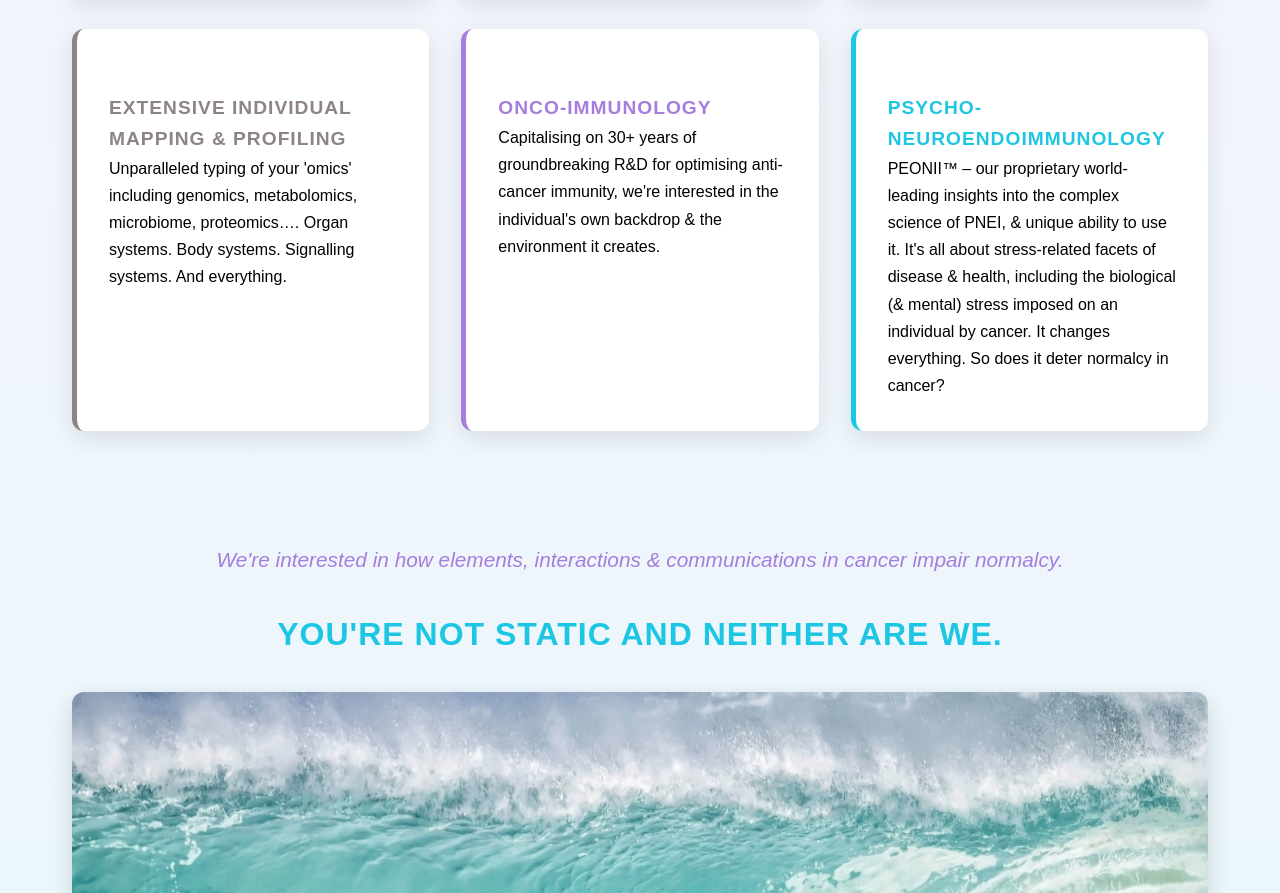
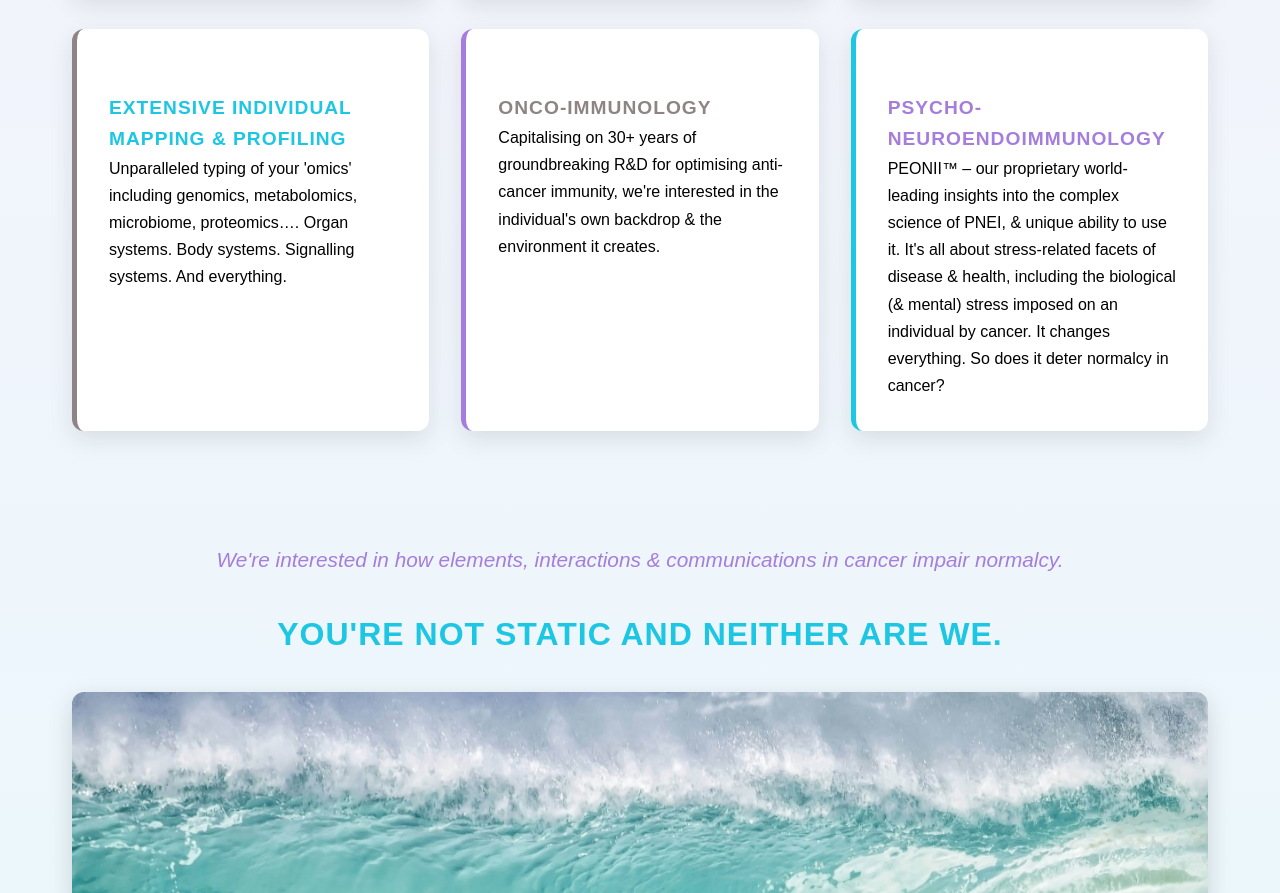
Before and after one commit to Oonah-Buist/ccrt-rsii, a plain HTML site: page index.html in a window 1280 px wide. Shown: the part 1250-2143 px from the top of the page. Drawn offline with nearby package versions, Linux system fonts and the light colour scheme.

Commit message:
home page panel heading colour sequence changed

```diff
--- a/index.html
+++ b/index.html
@@ -67,17 +67,17 @@
                     </div>
 
                     <div class="feature-card">
-                        <h3 class="feature-title">EXTENSIVE INDIVIDUAL MAPPING & PROFILING</h3>
+                        <h3 class="feature-title feature-title-blue">EXTENSIVE INDIVIDUAL MAPPING & PROFILING</h3>
                         <p class="feature-description">Unparalleled typing of your 'omics' including genomics, metabolomics, microbiome, proteomics…. Organ systems. Body systems. Signalling systems. And everything.</p>
                     </div>
 
                     <div class="feature-card">
-                        <h3 class="feature-title">ONCO-IMMUNOLOGY</h3>
+                        <h3 class="feature-title feature-title-grey">ONCO-IMMUNOLOGY</h3>
                         <p class="feature-description">Capitalising on 30+ years of groundbreaking R&D for optimising anti-cancer immunity, we're interested in the individual's own backdrop & the environment it creates.</p>
                     </div>
 
                     <div class="feature-card">
-                        <h3 class="feature-title">PSYCHO-NEUROENDOIMMUNOLOGY</h3>
+                        <h3 class="feature-title feature-title-purple">PSYCHO-NEUROENDOIMMUNOLOGY</h3>
                         <p class="feature-description">PEONII™ – our proprietary world-leading insights into the complex science of PNEI, & unique ability to use it. It's all about stress-related facets of disease & health, including the biological (& mental) stress imposed on an individual by cancer. It changes everything. So does it deter normalcy in cancer?</p>
                     </div>
                 </div>
--- a/styles/main.css
+++ b/styles/main.css
@@ -264,6 +264,19 @@ body.homepage .hero-section {
 
 .feature-card:nth-child(6) .feature-title {
     color: var(--blue);
+}
+
+/* Specific feature title color overrides */
+.feature-title-grey {
+    color: var(--grey) !important;
+}
+
+.feature-title-blue {
+    color: var(--blue) !important;
+}
+
+.feature-title-purple {
+    color: var(--purple) !important;
 }
 
 .feature-description {
```
